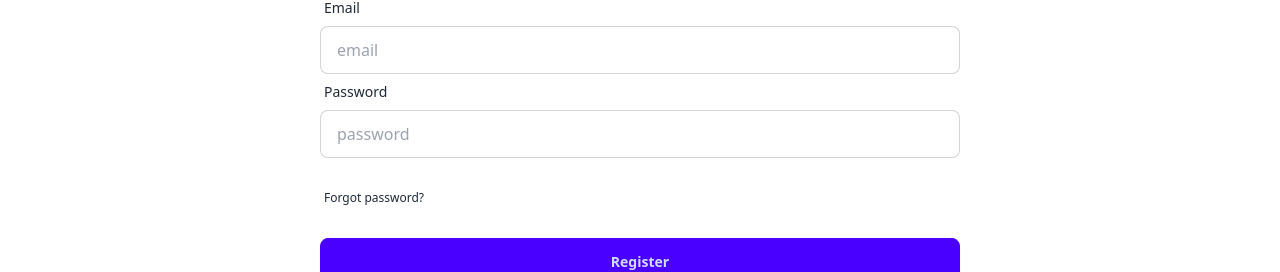
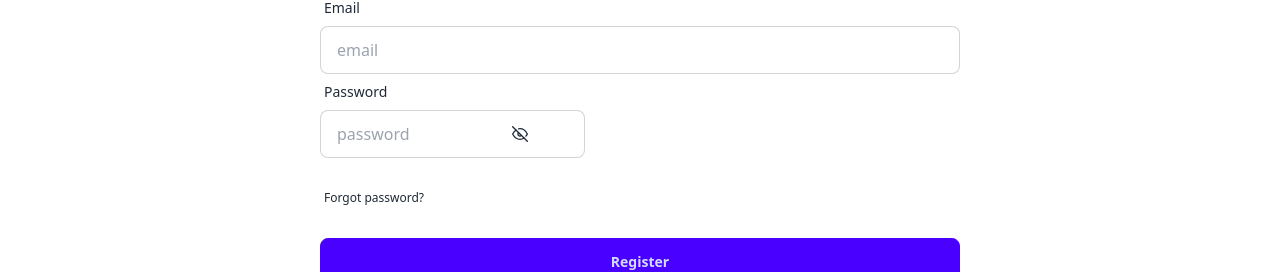
Before and after one commit to Abdullah3d/Residential-repo, a React (Vite) app: page /register in a window 1280 px wide. Shown: the part 362-634 px from the top of the page. Built offline with nearby package versions, Linux system fonts and the light colour scheme; no server answers.

Commit message:
recheck assignment-9

```diff
--- a/package.json
+++ b/package.json
@@ -18,6 +18,7 @@
     "react": "^18.2.0",
     "react-dom": "^18.2.0",
     "react-helmet-async": "^2.0.4",
+    "react-icons": "^5.1.0",
     "react-leaflet": "^4.2.1",
     "react-router-dom": "^6.22.3",
     "sort-by": "^1.2.0",
--- a/src/layout/Login.jsx
+++ b/src/layout/Login.jsx
@@ -1,4 +1,5 @@
 
+import 'animate.css';
 
 import { Link } from "react-router-dom";
 import Footer from "../pages/Footer";
@@ -73,7 +74,7 @@ const Login = () => {
             <Helmet>
                 <title>Residential | Login </title>
             </Helmet>
-            <h2 className="text-3xl my-10 text-center">Please Login</h2>
+            <h2 className="text-3xl my-10 text-center animate__animated animate__fadeIn">Please Login</h2>
             <form onSubmit={handleLogin} className="md:w-3/4 lg:w-1/2 mx-auto">
                 <div className="form-control">
                     <label className="label">
--- a/src/layout/Register.jsx
+++ b/src/layout/Register.jsx
@@ -3,11 +3,14 @@ import { Link } from "react-router-dom";
 import { AuthContext } from "../Provider/AuthProvider";
 import Footer from "../pages/Footer";
 import { Helmet } from "react-helmet-async";
+import { FiEye, FiEyeOff } from "react-icons/fi";
+import 'animate.css';
 
 const Register = () => {
     const [registerError, setRegisterError] = useState('');
     const [success, setSuccess] = useState('');
     const { createUser } = useContext(AuthContext);
+    const [showPassword, setShowPassword] = useState(false);
 
     const handleRegister = e => {
         e.preventDefault();
@@ -17,17 +20,17 @@ const Register = () => {
         const name = form.get('name');
         const photo = form.get('photo');
         const password = form.get('password');
-        console.log( name, photo, email, password);
+        console.log(name, photo, email, password);
 
-        if(password.length < 6){
+        if (password.length < 6) {
             setRegisterError('password should be 6 character');
             return;
         }
-        else if (/[A-Z]/.test(password)){
+        else if (/[A-Z]/.test(password)) {
             setRegisterError('your password should have at least one upper case character.')
             return;
         }
-        else if(/[a-z]/.test('password')){
+        else if (/[a-z]/.test('password')) {
             setRegisterError('Your password Should have at least one lower case character.')
             return;
         }
@@ -36,11 +39,11 @@ const Register = () => {
         setSuccess('');
 
         createUser(email, password)
-        .then(result =>{
+            .then(result => {
                 console.log(result.user)
                 setSuccess('User Created Successfully.')
             })
-        .catch(error =>{
+            .catch(error => {
                 console.error(error);
                 setRegisterError(error.message);
             })
@@ -52,7 +55,7 @@ const Register = () => {
             <Helmet>
                 <title>Residential | Register </title>
             </Helmet>
-            <h2 className="text-3xl my-10 text-center">Please Register</h2>
+            <h2 className="text-3xl my-10 text-center animate__animated animate__fadeIn">Please Register</h2>
             <form onSubmit={handleRegister} className="md:w-3/4 lg:w-1/2 mx-auto">
                 <div className="form-control">
                     <label className="label">
@@ -72,12 +75,22 @@ const Register = () => {
                     </label>
                     <input type="email" name="email" placeholder="email" className="input input-bordered" required />
                 </div>
-                <div className="form-control">
+                {/* password toggle */}
+                <div className="form-control ">
                     <label className="label">
                         <span className="label-text">Password</span>
                     </label>
-                    <input type="password" name="password" placeholder="password" className="input input-bordered" required />
-                    <br/>
+                    <div className="relative">
+                        <input
+                            type={showPassword ? "text" : "password"}
+                            name="password" placeholder="password" className="input input-bordered" required />
+                        <span className="absolute top-4  left-48 " onClick={() => setShowPassword (!showPassword)}>
+                            {
+                                showPassword ? <FiEye></FiEye> : <FiEyeOff></FiEyeOff>
+                            }
+                        </span>
+                    </div>
+                    <br />
                     <label className="label">
                         <a href="#" className="label-text-alt link link-hover">Forgot password?</a>
                     </label>
@@ -99,130 +112,3 @@ const Register = () => {
 };
 
 export default Register;
-
-
-// import { useContext, useState } from "react";
-// import { Link } from "react-router-dom";
-// import { AuthContext } from "../Provider/AuthProvider";
-// import { Helmet } from "react-helmet-async";
-// import { AiFillEye, AiFillEyeInvisible } from 'react-icons/ai';
-// import Footer from "../pages/Footer";
-
-// const Register = () => {
-//   const [registerError, setRegisterError] = useState('');
-//   const [success, setSuccess] = useState('');
-//   const [showPassword, setShowPassword] = useState(false);
-//   const { createUser } = useContext(AuthContext);
-
-//   const handleRegister = e => {
-//     e.preventDefault();
-//     const form = new FormData(e.currentTarget);
-//     const email = form.get('email');
-//     const name = form.get('name');
-//     const photo = form.get('photo');
-//     const password = form.get('password');
-//     console.log( name, photo, email, password);
-
-
-//     if(password.length < 6){
-//       setRegisterError('Password should be at least 6 characters.');
-//       return;
-//     }
-//     else if (/[A-Z]/.test(password)){
-//       setRegisterError('Your password should have at least one uppercase character.');
-//       return;
-//     }
-//     else if(/[a-z]/.test(password)){
-//       setRegisterError('Your password should have at least one lowercase character.');
-//       return;
-//     }
-
-//     setRegisterError('');
-//     setSuccess('');
-
-//     createUser(email, password)
-//       .then(result => {
-//         console.log(result.user);
-//         setSuccess('User Created Successfully.');
-//       })
-//       .catch(error => {
-//         console.error(error);
-//         setRegisterError(error.message);
-//       });
-//   };
-
-//   const togglePasswordVisibility = () => {
-//     setShowPassword(!showPassword);
-//   };
-
-//   return (
-//     <div>
-//       <Helmet>
-//         <title>Residential | Register </title>
-//       </Helmet>
-//       <h2 className="text-3xl my-10 text-center">Please Register</h2>
-//       <form onSubmit={handleRegister} className="md:w-3/4 lg:w-1/2 mx-auto">
-//         <div className="form-control">
-//           <label className="label">
-//             <span className="label-text">Name</span>
-//           </label>
-//           <input type="text" name="name" placeholder="name" className="input input-bordered" required />
-//         </div>
-//         <div className="form-control">
-//           <label className="label">
-//             <span className="label-text">Photo URL</span>
-//           </label>
-//           <input type="text" name="photo" placeholder="Photo URL" className="input input-bordered" required />
-//         </div>
-//         <div className="form-control">
-//           <label className="label">
-//             <span className="label-text">Email</span>
-//           </label>
-//           <input type="email" name="email" placeholder="email" className="input input-bordered" required />
-//         </div>
-//         <div className="form-control">
-//           <label className="label">
-//             <span className="label-text">Password</span>
-//           </label>
-//           <div className="relative">
-//             <input
-//               type={showPassword ? "text" : "password"}
-//               name="password"
-//               placeholder="password"
-//               className="input input-bordered"
-//               required
-//             />
-//             {showPassword ? (
-//               <AiFillEyeInvisible
-//                 className="absolute right-3 top-2/4 transform -translate-y-2/4 text-gray-500 cursor-pointer"
-//                 onClick={togglePasswordVisibility}
-//               />
-//             ) : (
-//               <AiFillEye
-//                 className="absolute right-3 top-2/4 transform -translate-y-2/4 text-gray-500 cursor-pointer"
-//                 onClick={togglePasswordVisibility}
-//               />
-//             )}
-//           </div>
-//           <br />
-//           <label className="label">
-//             <a href="#" className="label-text-alt link link-hover">
-//               Forgot password?
-//             </a>
-//           </label>
-//         </div>
-//         <div className="form-control mt-6">
-//           <button className="btn btn-primary">Register</button>
-//         </div>
-//       </form>
-//       {registerError && <p className="text-red-700 font-bold text-center">{registerError}</p>}
-//       {success && <p className="text-green-600 font-bold text-center">{success}</p>}
-//       <p className="text-center mt-4">
-//         Already have an account? <Link className="text-blue-600 font-bold" to="/login">Login</Link>
-//       </p>
-//       <Footer />
-//     </div>
-//   );
-// };
-
-// export default Register;
--- a/src/pages/Navbar.jsx
+++ b/src/pages/Navbar.jsx
@@ -62,7 +62,7 @@ const Navbar = () => {
                                 <img alt="Tailwind CSS Navbar component" src={user.photoURL} />
                             </div>
                         </div>
-                        <ul tabIndex={0} className="menu menu-sm dropdown-content mt-3 z-[1] p-2 shadow bg-base-100 rounded-box w-52">
+                        <ul tabIndex={0} className="menu menu-sm dropdown-content mt-3 z-[99] p-2 shadow bg-base-100 rounded-box w-52">
                             <li>
                                 <a className="justify-between">
                                     <span className="badge">{user.displayName}</span>
--- a/src/pages/Profile.jsx
+++ b/src/pages/Profile.jsx
@@ -32,6 +32,7 @@ const Profile = () => {
             <Helmet>
                 <title>Residential | profile </title>
             </Helmet>
+            <h1 className="text-3xl mt-5 font-bold text-center animate__animated animate__bounce">Update Profile</h1>
             <form onSubmit={handleUpdate} className=" mb-10md:w-3/4 lg:w-1/2 mx-auto">
                 <div className="form-control">
                     <label className="label">
--- a/src/pages/ViewProperty.jsx
+++ b/src/pages/ViewProperty.jsx
@@ -38,6 +38,8 @@
 import { useLoaderData, useParams } from "react-router-dom";
 import Footer from "./Footer";
 import { Helmet } from "react-helmet-async";
+import 'animate.css';
+
 
 const ViewProperty = () => {
     const views = useLoaderData();
@@ -56,7 +58,7 @@ const ViewProperty = () => {
                 <title>Residential | ViewProperty </title>
             </Helmet>
             <h2 className="text-center text-4xl font-bold p-5">View Property of: {id}</h2>
-            <div className="grid gap-4 md:grid-cols-3 p-10">
+            <div className="grid gap-4 md:grid-cols-3 p-10 animate__animated animate__fadeIn">
                 <img className="max-h-96" src={view.estate_img} alt="" />
                 <div className="border p-5 text-2xl text-blue-600 font-bold md:col-span-1">
                     <h2 className="text-3xl font-bold p-5">{view.segment_name}</h2>
```
Also changed, not shown: src/estate/Estate.jsx (+4 -3 lines), src/estate/ShowEstate.jsx (+5 -3 lines), src/pages/Contact.jsx (+4 -4 lines), 1 other file (tests, documents, lock files or other folders). Lines whose indentation alone changed are shown as unchanged.
